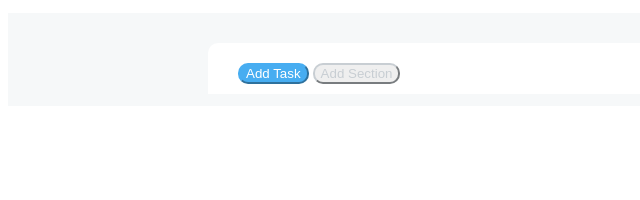
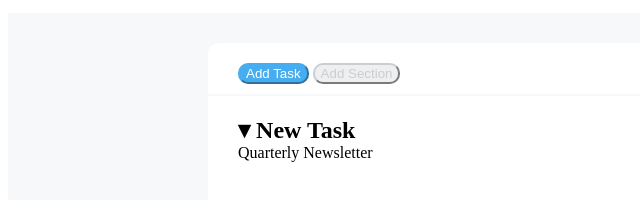
Before and after one commit to Mikel3010/html-css-toboolist, a plain HTML site: page index.html in a window 1280 px wide. Shown: the part 76-276 px from the top of the page, without its empty margins (0-640 px from the left). Drawn offline with Linux system fonts and the light colour scheme.

Commit message:
sezione1

```diff
--- a/css/style.css
+++ b/css/style.css
@@ -38,3 +38,22 @@ h1{
     border-color: #C8CED3;
 
 }
+/* inizio prima sezione */
+section{
+    background-color: white;
+    padding-left: 30px;
+    padding-top: 20px;
+    padding-bottom: 5px;
+}
+h2{
+    margin-top: 0px;
+    margin-bottom: 0px;
+}
+ul{
+margin: 0px;
+list-style-type: none;
+padding: 0px;
+}
+li{
+    padding-bottom: 20px;
+}
--- a/index.html
+++ b/index.html
@@ -26,7 +26,13 @@
             </div>
             <!-- fine bottoni -->
             <!-- inizio prima sezione -->
-            <section></section>
+            <section>
+                <h2>&#9662; New Task</h2>
+                <ul>
+                    <li class="true blu">Quarterly Newsletter</li>
+                </ul>
+            </section>
+            <!-- fine prima sezione -->
             <section></section>
             <section></section>
         </div>
```
